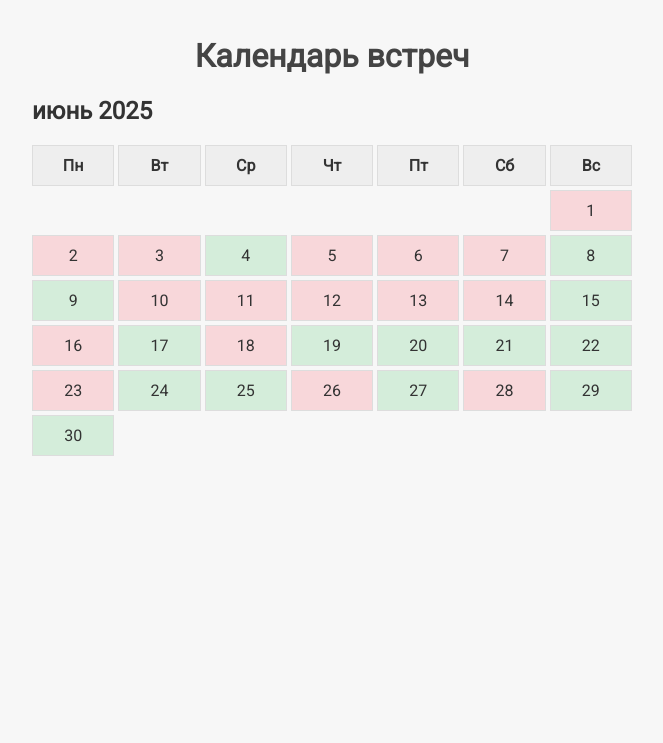
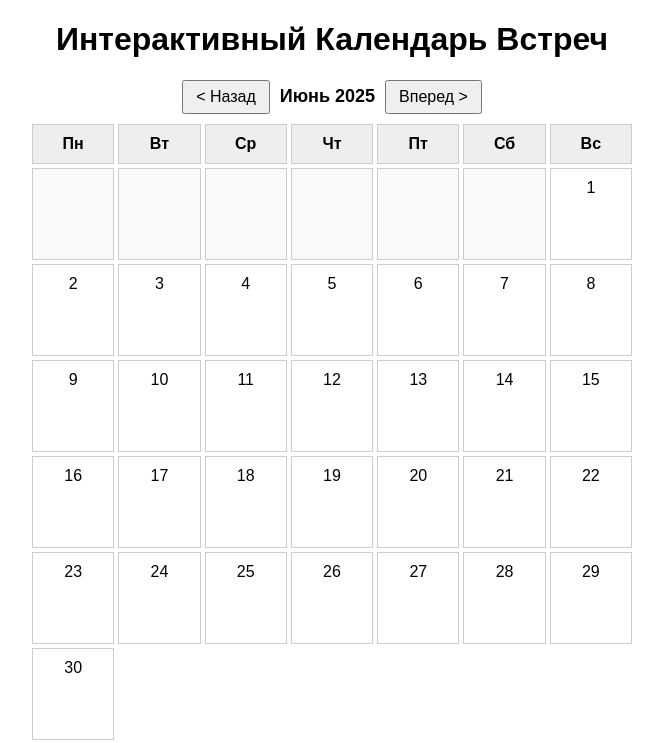
Before and after one commit to Ibragimvks/meeting-calendar, a plain HTML site: page index.html in a window 1280 px wide. Shown: the whole page, without its empty margins (308-971 px from the left). Drawn offline with Linux system fonts and the light colour scheme.

Commit message:
Update index.html

```diff
--- a/index.html
+++ b/index.html
@@ -2,109 +2,280 @@
 <html lang="ru">
 <head>
   <meta charset="UTF-8" />
-  <meta name="viewport" content="width=device-width, initial-scale=1.0"/>
-  <title>Календарь встреч</title>
-  <link href="https://fonts.googleapis.com/css2?family=Roboto&display=swap" rel="stylesheet"/>
+  <meta name="viewport" content="width=device-width, initial-scale=1" />
+  <title>Интерактивный Календарь Встреч</title>
   <style>
     body {
-      font-family: 'Roboto', sans-serif;
-      margin: 0;
-      padding: 0;
-      background: #f7f7f7;
-      color: #333;
-    }
-    .container {
+      font-family: Arial, sans-serif;
+      margin: 20px;
       max-width: 600px;
-      margin: auto;
-      padding: 16px;
+      margin-left: auto;
+      margin-right: auto;
     }
     h1 {
       text-align: center;
-      color: #444;
+    }
+    .controls {
+      display: flex;
+      justify-content: center;
+      margin-bottom: 10px;
+      gap: 10px;
+    }
+    button {
+      padding: 6px 12px;
+      font-size: 16px;
+      cursor: pointer;
+    }
+    #monthYear {
+      font-weight: bold;
+      font-size: 18px;
+      align-self: center;
     }
     .calendar {
       display: grid;
       grid-template-columns: repeat(7, 1fr);
       gap: 4px;
-      margin-top: 20px;
+    }
+    .day, .header {
+      padding: 10px 5px;
+      border: 1px solid #ccc;
+      text-align: center;
+      user-select: none;
+    }
+    .header {
+      background: #eee;
+      font-weight: bold;
     }
     .day {
-      padding: 10px;
       background: white;
-      border: 1px solid #ddd;
-      text-align: center;
+      position: relative;
       cursor: pointer;
-      transition: 0.2s;
+      height: 70px;
+      display: flex;
+      flex-direction: column;
+      justify-content: flex-start;
+      align-items: center;
     }
-    .day:hover {
-      background: #e0f0ff;
+    .day.disabled {
+      color: #bbb;
+      cursor: default;
+      background: #f9f9f9;
     }
-    .free {
-      background-color: #d4edda;
+    /* Контейнер для цветных частей */
+    .color-container {
+      position: absolute;
+      bottom: 0;
+      left: 0;
+      right: 0;
+      height: 14px;
+      display: flex;
+      border-top: 1px solid #ccc;
+      border-radius: 0 0 4px 4px;
+      overflow: hidden;
     }
-    .busy {
-      background-color: #f8d7da;
+    .color-part {
+      flex-grow: 1;
+      height: 100%;
     }
   </style>
 </head>
 <body>
-  <div class="container">
-    <h1>Календарь встреч</h1>
-    <div id="monthTitle"></div>
-    <div class="calendar" id="calendar"></div>
+  <h1>Интерактивный Календарь Встреч</h1>
+  <div class="controls">
+    <button id="prevMonth">&lt; Назад</button>
+    <div id="monthYear">Месяц Год</div>
+    <button id="nextMonth">Вперед &gt;</button>
   </div>
+  <div class="calendar" id="calendar"></div>
 
   <script>
-    const now = new Date();
     const calendarEl = document.getElementById("calendar");
-    const monthTitle = document.getElementById("monthTitle");
+    const monthYearEl = document.getElementById("monthYear");
+    const prevBtn = document.getElementById("prevMonth");
+    const nextBtn = document.getElementById("nextMonth");
 
+    // Хранение данных по дням: { "YYYY-MM-DD": [ {name, busy, color}, ... ] }
+    const dayData = {};
+
+    // Дни недели по-русски, начинаем с понедельника
     const daysOfWeek = ["Пн", "Вт", "Ср", "Чт", "Пт", "Сб", "Вс"];
 
+    let currentYear, currentMonth;
+
+    function formatDate(year, month, day) {
+      return `${year}-${String(month+1).padStart(2,'0')}-${String(day).padStart(2,'0')}`;
+    }
+
     function renderCalendar(year, month) {
+      currentYear = year;
+      currentMonth = month;
+
       calendarEl.innerHTML = "";
-      monthTitle.innerHTML = `<h2>${now.toLocaleString('ru-RU', { month: 'long' })} ${year}</h2>`;
 
+      // Заголовки дней недели
       daysOfWeek.forEach(d => {
-        const el = document.createElement("div");
-        el.className = "day";
-        el.innerText = d;
-        el.style.fontWeight = "bold";
-        el.style.background = "#eee";
-        calendarEl.appendChild(el);
+        const header = document.createElement("div");
+        header.classList.add("header");
+        header.innerText = d;
+        calendarEl.appendChild(header);
       });
 
-      const firstDay = new Date(year, month, 1);
-      let dayOffset = firstDay.getDay() - 1;
-      if (dayOffset === -1) dayOffset = 6; // Воскресенье -> в конец
+      // Первый день месяца (число 1)
+      const firstDayDate = new Date(year, month, 1);
+      // День недели первого дня (0 - воскресенье, 1 - понедельник ... 6 - суббота)
+      // Сдвигаем чтобы понедельник был 0
+      let startDay = firstDayDate.getDay() - 1;
+      if (startDay < 0) startDay = 6;
 
-      for (let i = 0; i < dayOffset; i++) {
-        calendarEl.appendChild(document.createElement("div")); // пустышки
+      // Количество дней в месяце
+      const daysInMonth = new Date(year, month + 1, 0).getDate();
+
+      // Добавляем пустые ячейки перед первым днем
+      for(let i = 0; i < startDay; i++) {
+        const emptyCell = document.createElement("div");
+        emptyCell.classList.add("day", "disabled");
+        calendarEl.appendChild(emptyCell);
       }
 
-      const daysInMonth = new Date(year, month + 1, 0).getDate();
+      // Рисуем дни
+      for(let day=1; day <= daysInMonth; day++) {
+        const dayCell = document.createElement("div");
+        dayCell.classList.add("day");
+        dayCell.innerHTML = `<div>${day}</div>`;
+        const key = formatDate(year, month, day);
 
-      for (let day = 1; day <= daysInMonth; day++) {
-        const cell = document.createElement("div");
-        cell.className = "day";
-        cell.innerText = day;
+        // Если для этого дня есть записи - отобразим цвета
+        if(dayData[key]) {
+          addColorStripes(dayCell, dayData[key]);
+        }
 
-        const dateStr = `${String(day).padStart(2, '0')}.${String(month + 1).padStart(2, '0')}.${year}`;
+        // Обработчик клика на день
+        dayCell.onclick = () => onDayClick(key, dayCell);
 
-        // Заглушка: по API можно получить реальный статус
-        // Симулируем случайный статус
-        const isFree = Math.random() > 0.5;
-        if (isFree) cell.classList.add("free");
-        else cell.classList.add("busy");
+        calendarEl.appendChild(dayCell);
+      }
 
-        cell.onclick = () => {
-          alert(`День ${dateStr} — ${isFree ? "Свободен" : "Занят"}`);
-        };
+      // Обновляем месяц и год сверху
+      const monthName = new Date(year, month).toLocaleString("ru-RU", {month:"long"});
+      monthYearEl.innerText = `${capitalizeFirstLetter(monthName)} ${year}`;
+    }
 
-        calendarEl.appendChild(cell);
+    // Добавляем цветные полосы внизу ячейки, по количеству участников
+    function addColorStripes(cell, participants) {
+      // Удалим если есть старый контейнер
+      const old = cell.querySelector(".color-container");
+      if(old) old.remove();
+
+      const container = document.createElement("div");
+      container.className = "color-container";
+
+      participants.forEach(p => {
+        const part = document.createElement("div");
+        part.className = "color-part";
+        part.style.backgroundColor = p.color;
+        container.appendChild(part);
+      });
+
+      cell.appendChild(container);
+    }
+
+    // Обработчик клика на день
+    function onDayClick(dateKey, dayCell) {
+      const participants = dayData[dateKey] || [];
+
+      if(participants.length === 0) {
+        // Если нет записей, открываем ввод
+        openInputDialog(dateKey);
+      } else {
+        // Показываем существующие записи + даем кнопку "Добавить"
+        showParticipantsDialog(dateKey);
       }
     }
 
+    // Окно для ввода новой записи
+    function openInputDialog(dateKey) {
+      const busy = confirm("Отметьте: 'ОК' — занят, 'Отмена' — свободен");
+      const name = prompt("Введите ваше имя:");
+
+      if(!name || name.trim() === "") {
+        alert("Имя обязательно!");
+        return;
+      }
+
+      // Выбор цвета из предопределенных
+      const colors = [
+        "#FF0000", // красный
+        "#800080", // фиолетовый
+        "#0000FF", // синий
+        "#008000", // зеленый
+        "#FFA500", // оранжевый
+        "#FFC0CB", // розовый
+        "#00CED1", // бирюзовый
+      ];
+
+      let color = prompt(
+        `Выберите цвет для отметки (введите число от 1 до ${colors.length}):\n` +
+        colors.map((c, i) => `${i+1}: ${c}`).join("\n")
+      );
+
+      color = parseInt(color);
+      if(!color || color < 1 || color > colors.length) {
+        alert("Неверный выбор цвета. Будет назначен красный.");
+        color = 1;
+      }
+
+      const colorValue = colors[color-1];
+
+      // Добавляем запись
+      if(!dayData[dateKey]) dayData[dateKey] = [];
+      dayData[dateKey].push({name: name.trim(), busy, color: colorValue});
+
+      // Перерисовываем календарь (для обновления цвета)
+      renderCalendar(currentYear, currentMonth);
+    }
+
+    // Показ существующих участников дня
+    function showParticipantsDialog(dateKey) {
+      const participants = dayData[dateKey];
+      let message = `Записи на ${dateKey}:\n\n`;
+      participants.forEach((p, i) => {
+        message += `${i+1}. ${p.name} — ${p.busy ? "Занят" : "Свободен"}\n`;
+      });
+
+      message += `\nНажмите OK, чтобы добавить еще одну запись. Отмена — закрыть.`;
+      if(confirm(message)) {
+        openInputDialog(dateKey);
+      }
+    }
+
+    // Кнопки смены месяца
+    prevBtn.onclick = () => {
+      if(currentMonth === 0) {
+        currentMonth = 11;
+        currentYear--;
+      } else {
+        currentMonth--;
+      }
+      renderCalendar(currentYear, currentMonth);
+    };
+
+    nextBtn.onclick = () => {
+      if(currentMonth === 11) {
+        currentMonth = 0;
+        currentYear++;
+      } else {
+        currentMonth++;
+      }
+      renderCalendar(currentYear, currentMonth);
+    };
+
+    // Помощь с заглавной буквой
+    function capitalizeFirstLetter(string) {
+      return string.charAt(0).toUpperCase() + string.slice(1);
+    }
+
+    // Инициализация с текущей даты
+    const now = new Date();
     renderCalendar(now.getFullYear(), now.getMonth());
   </script>
 </body>
```
